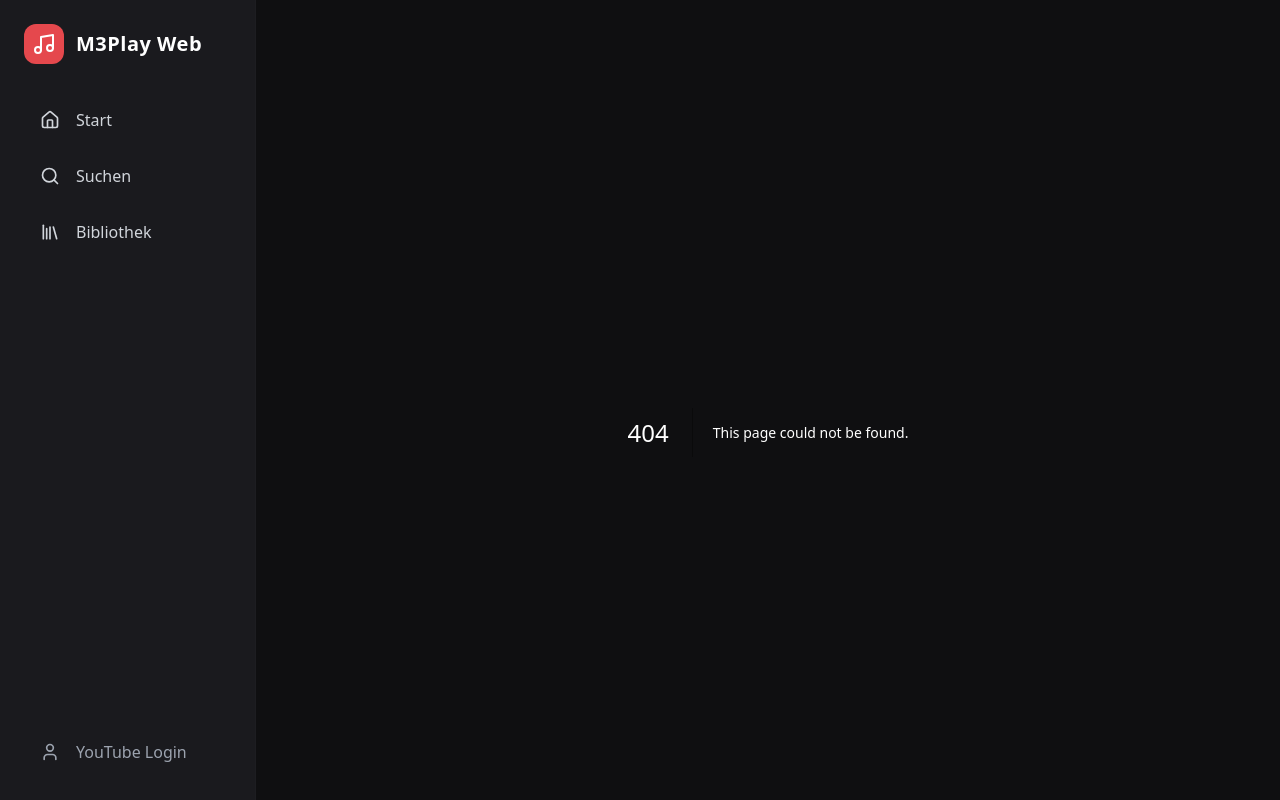
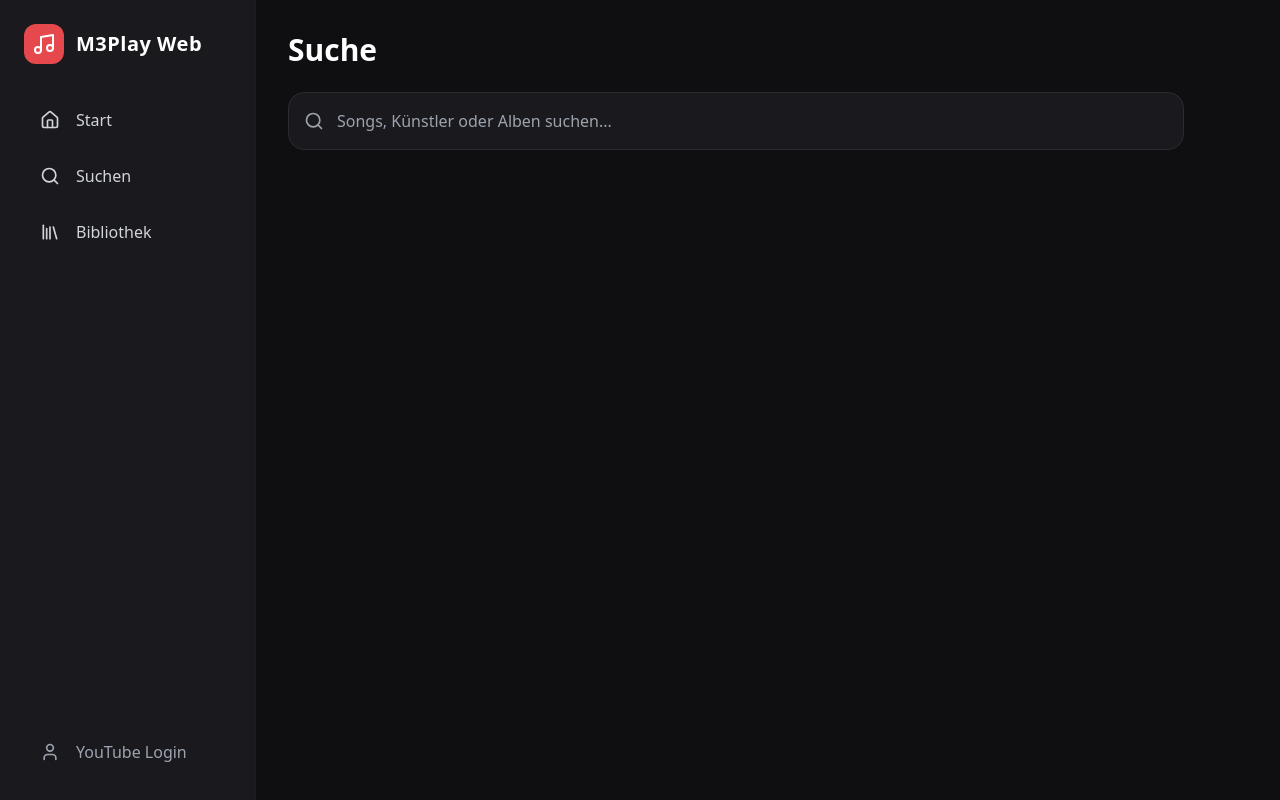
Before and after one commit to patrickdevel/vibrmusiconline, a Next.js app: page /search in a window 1280 px wide. Before the commit this address had no page. Built offline with nearby package versions, Linux system fonts and the light colour scheme.

Commit message:
Implement search page with track results

```diff
--- /dev/null
+++ b/app/search/page.tsx
@@ -0,0 +1,68 @@
+'use client';
+
+import { useState } from 'react';
+import { usePlayer, Track } from '@/context/PlayerContext';
+import { Search as SearchIcon, Play } from 'lucide-react';
+
+export default function SearchPage() {
+  const [query, setQuery] = useState('');
+  const [results, setResults] = useState<Track[]>([]);
+  const [loading, setLoading] = useState(false);
+  const { playTrack } = usePlayer();
+
+  const handleSearch = async (e: React.FormEvent) => {
+    e.preventDefault();
+    if (!query.trim()) return;
+    setLoading(true);
+
+    try {
+      const res = await fetch(`/api/search?q=${encodeURIComponent(query)}`);
+      const data = await res.json();
+      setResults(data.results || []);
+    } catch (err) {
+      console.error(err);
+    } finally {
+      setLoading(false);
+    }
+  };
+
+  return (
+    <div className="space-y-6 max-w-4xl">
+      <h1 className="text-3xl font-bold">Suche</h1>
+
+      <form onSubmit={handleSearch} className="relative">
+        <SearchIcon className="absolute left-4 top-1/2 -translate-y-1/2 text-gray-400" size={20} />
+        <input
+          type="text"
+          value={query}
+          onChange={(e) => setQuery(e.target.value)}
+          placeholder="Songs, Künstler oder Alben suchen..."
+          className="w-full bg-surface text-white pl-12 pr-4 py-4 rounded-2xl border border-secondary focus:outline-none focus:border-primary transition"
+        />
+      </form>
+
+      {loading && <p className="text-gray-400">Suchen...</p>}
+
+      <div className="space-y-2">
+        {results.map((track) => (
+          <div
+            key={track.id}
+            onClick={() => playTrack(track)}
+            className="flex items-center justify-between p-3 rounded-xl hover:bg-surface/80 transition cursor-pointer group"
+          >
+            <div className="flex items-center gap-4">
+              <img src={track.thumbnail} alt={track.title} className="w-12 h-12 rounded-lg object-cover" />
+              <div>
+                <p className="font-medium text-white">{track.title}</p>
+                <p className="text-sm text-gray-400">{track.artist}</p>
+              </div>
+            </div>
+            <button className="p-2 bg-primary/10 text-primary group-hover:bg-primary group-hover:text-white rounded-full transition">
+              <Play size={18} className="ml-0.5" />
+            </button>
+          </div>
+        ))}
+      </div>
+    </div>
+  );
+}
```
